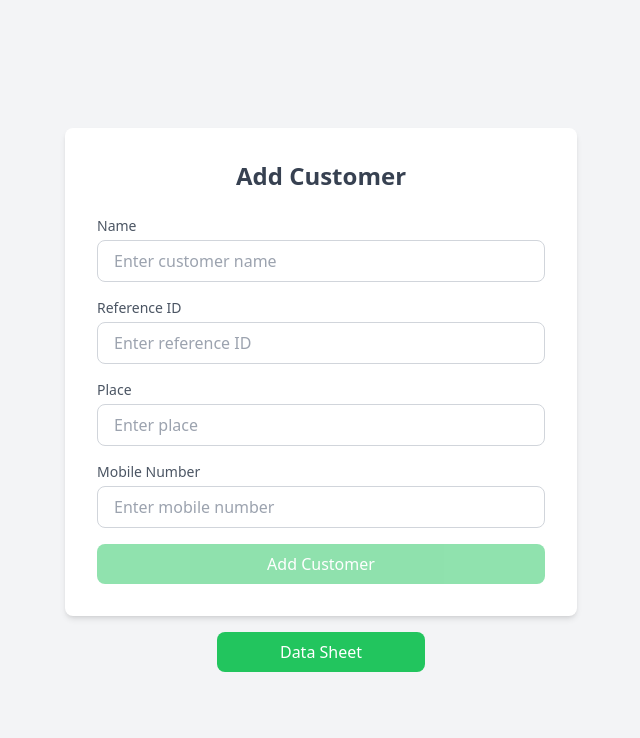
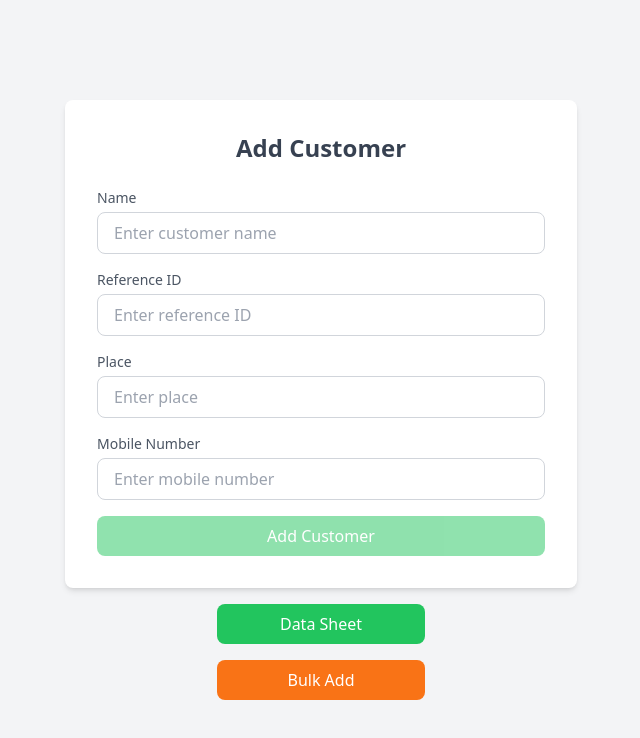
Before and after one commit to Yathish26/MLM, a React (Vite) app: page /admin/addusers in a window 1280 px wide. Shown: the top 738 px of the page, without its empty margins (319-959 px from the left). Built offline with nearby package versions, Linux system fonts and the light colour scheme; sample sign-in values are in the browser's storage.

Commit message:
Added Bulk Button

```diff
--- a/src/Admin/Addusers.jsx
+++ b/src/Admin/Addusers.jsx
@@ -205,6 +205,11 @@ export default function Addusers() {
                     Data Sheet
                 </button>
             </Link>
+            <Link to={'/test/add'}>
+                <button className="w-52 px-4 py-2 mt-4 text-white bg-orange-500 rounded-lg hover:bg-orange-600 focus:outline-none focus:ring-2 focus:ring-orange-400">
+                    Bulk Add
+                </button>
+            </Link>
         </div>
     );
 }
```
